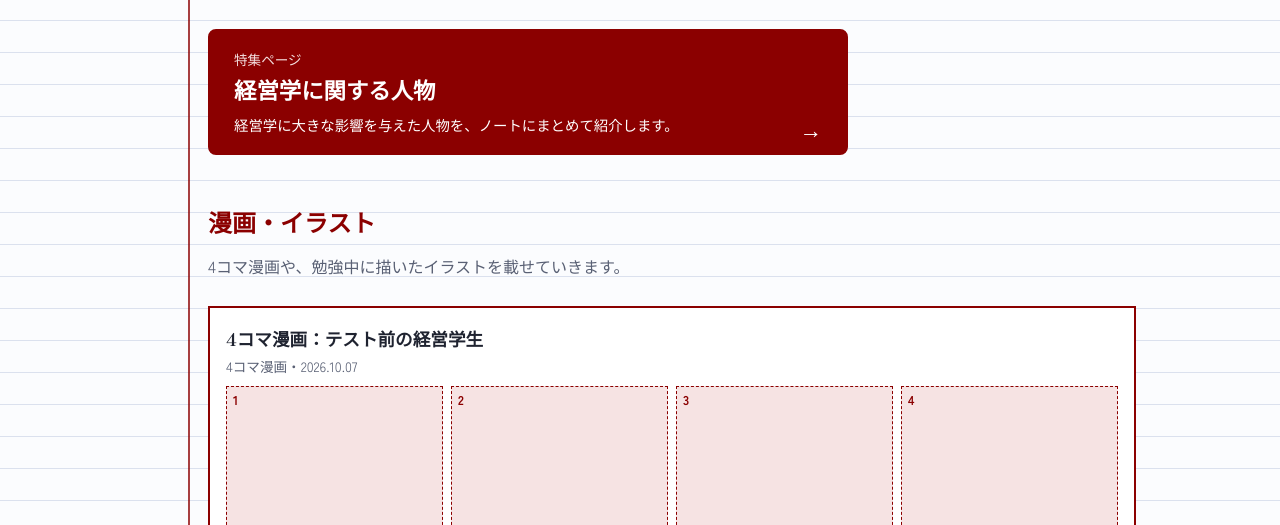
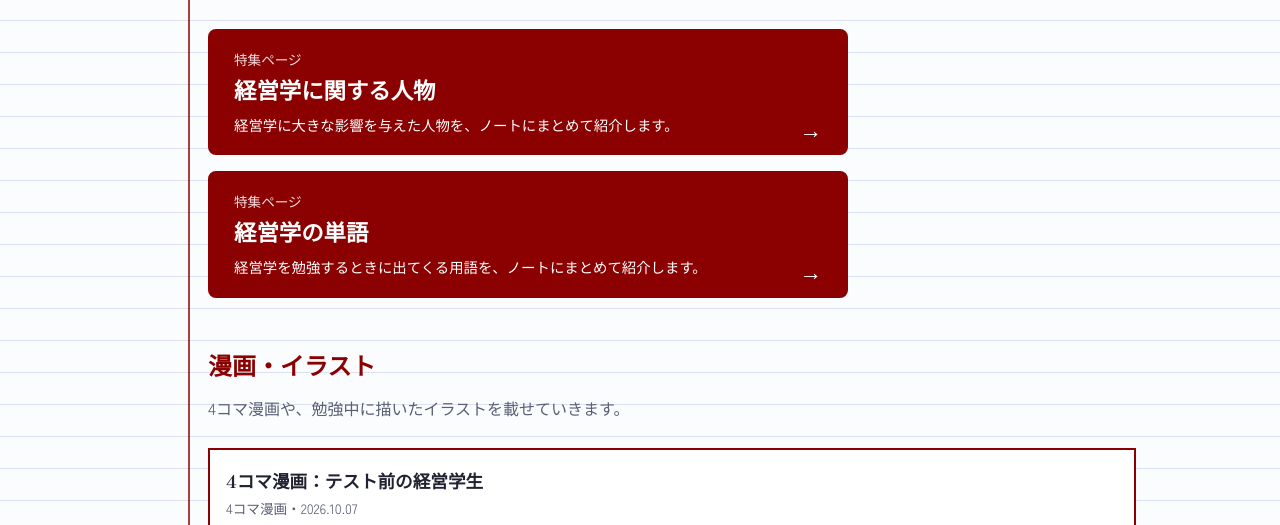
Before and after one commit to Azaleacreativeroom888/fan-management, a plain HTML site: page column.html in a window 1280 px wide. Shown: the part 267-792 px from the top of the page. Drawn offline with Linux system fonts and the light colour scheme.

Commit message:
Add report link for business terminology feature
Added a new report link for a special feature page on business terminology.

```diff
--- a/column.html
+++ b/column.html
@@ -132,6 +132,7 @@
     border-radius: 8px;
     position: relative;
   }
+  .report-link + .report-link { margin-top: 16px; }
   .report-link:hover { background: var(--red-deep); border-color: var(--red-deep); color: #fff; }
   .report-link:focus-visible { outline-color: var(--red); outline-offset: 4px; }
   .report-link .label { display: block; font-size: .85rem; line-height: 1.8; color: #f3dcdc; }
@@ -288,6 +289,13 @@
     <span class="arrow" aria-hidden="true">→</span>
   </a>
 
+  <a class="report-link" href="report2.html">
+    <span class="label">特集ページ</span>
+    <span class="title">経営学の単語</span>
+    <span class="desc">経営学を勉強するときに出てくる用語を、ノートにまとめて紹介します。</span>
+    <span class="arrow" aria-hidden="true">→</span>
+  </a>
+
   <section aria-labelledby="works-title">
     <h2 id="works-title">漫画・イラスト</h2>
     <p class="lead">4コマ漫画や、勉強中に描いたイラストを載せていきます。</p>
```
